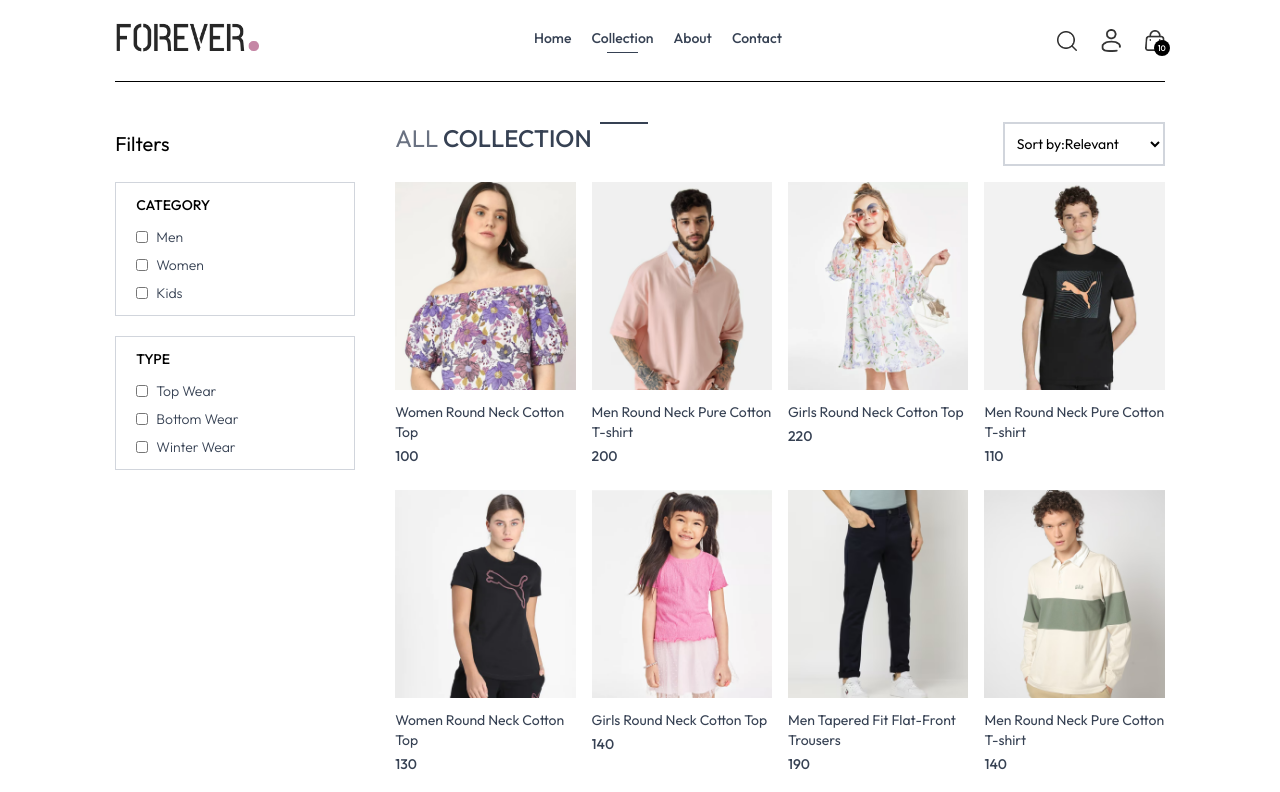
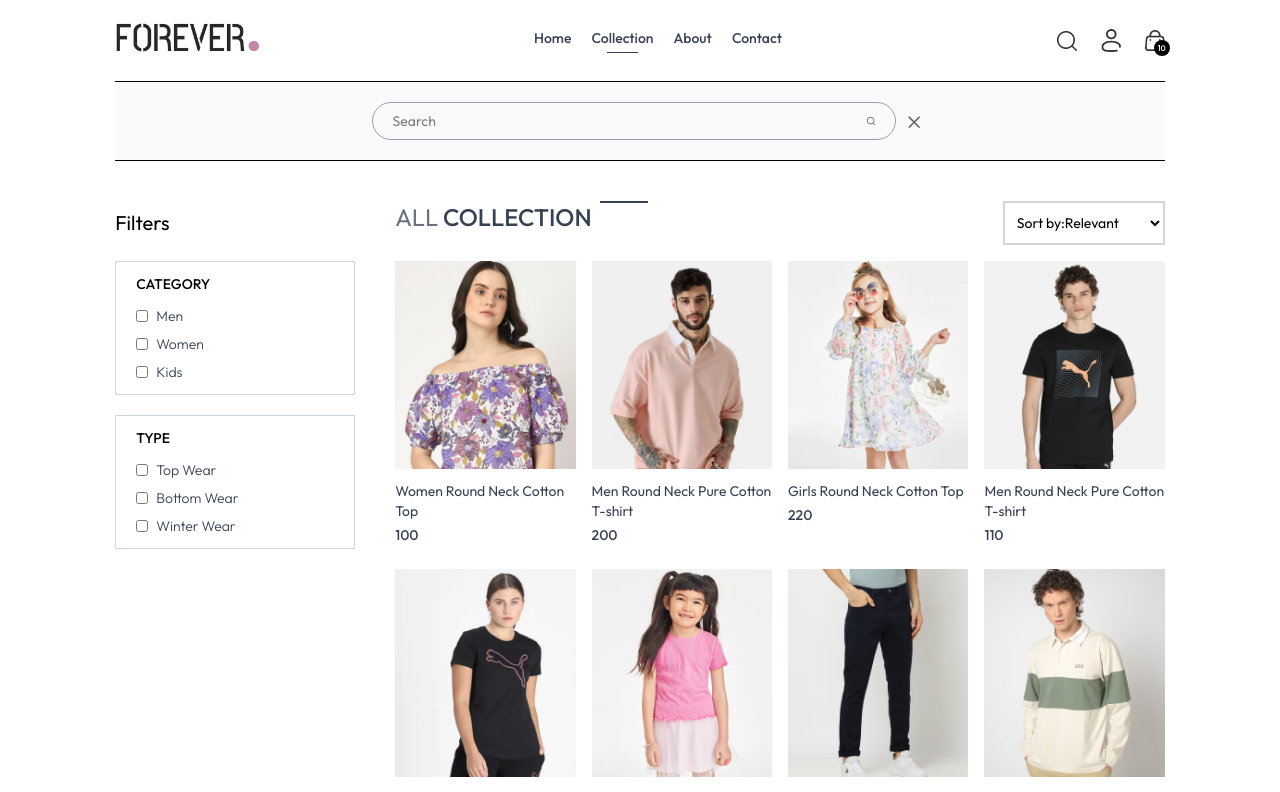
Before and after one commit to Priyank-211/E-commerseWeb, a React (Vite) app in the folder frontend/: page /collection in a window 1280 px wide. Shown: the top 792 px of the page. Built offline with nearby package versions, Linux system fonts and the light colour scheme.

Commit message:
search bar completed

```diff
--- a/frontend/src/App.jsx
+++ b/frontend/src/App.jsx
@@ -11,6 +11,7 @@
 import Navbar from './components/Navbar';
 import Footer from './components/Footer';
 import Collection from './pages/Collection';
+import SearchBar from './components/SearchBar';
 
 const App = () => {
   return (
@@ -18,6 +19,7 @@
       <h1></h1>
       <div className="px-4 sm:[5vh] md:px-[7vw] lg:px-[9vw]">
         <Navbar />
+        <SearchBar />
         <Routes>
           <Route path="/" element={<Home />} />
           <Route path="/about" element={<About />} />
--- a/frontend/src/components/Navbar.jsx
+++ b/frontend/src/components/Navbar.jsx
@@ -1,9 +1,12 @@
 import { assets } from '../assets/assets.js';
 import { Link, NavLink } from 'react-router-dom';
 import { useState } from 'react';
+import { useContext } from 'react';
+import { ShopContext } from '../context/ShopContext';
 
 const Navbar = () => {
   const [visible, setvisible] = useState(false);
+  const { setShowSearch } = useContext(ShopContext);
   return (
     <div className="flex items-center justify-between py-5 font-medium">
       <Link to="/">
@@ -28,7 +31,12 @@
         </NavLink>
       </ul>
       <div className="flex items-center gap-6">
-        <img className="w-5 cursor-pointer" src={assets.search_icon} alt="" />
+        <img
+          className="w-5 cursor-pointer"
+          src={assets.search_icon}
+          alt=""
+          onClick={() => setShowSearch(true)}
+        />
         <div className="group relative ">
           <img
             className="w-5 cursor-pointer"
--- /dev/null
+++ b/frontend/src/components/SearchBar.jsx
@@ -0,0 +1,43 @@
+import React, { useContext, useState } from 'react';
+import { ShopContext } from '../context/ShopContext';
+import { assets } from '../assets/assets';
+import { useLocation } from 'react-router-dom';
+import { useEffect } from 'react';
+
+const SearchBar = () => {
+  const { search, setSearch, showSearch, setShowSearch } =
+    useContext(ShopContext);
+  const [visible, setvisible] = useState(false);
+  const location = useLocation();
+
+  useEffect(() => {
+    if (location.pathname.includes('collection') && showSearch) {
+      setvisible(true);
+    } else {
+      setvisible(false);
+    }
+  }, [location]);
+
+  return showSearch && visible ? (
+    <div className="border-t  bg-gray-50 text-center">
+      <div className="inline-flex items-center justify-center border border-gray-400 px-5 py-2 my-5 mx-3 rounded-full w-3/4 sm:w-1/2 ">
+        <input
+          type="text"
+          placeholder="Search"
+          className="flex-1 outline-none bg-inherit text-sm"
+          value={search}
+          onChange={(e) => setSearch(e.target.value)}
+        />
+        <img className="w-2" src={assets.search_icon} alt="" />
+      </div>
+      <img
+        src={assets.cross_icon}
+        alt=""
+        className="inline w-3 cursor-pointer"
+        onClick={() => setShowSearch(false)}
+      />
+    </div>
+  ) : null;
+};
+
+export default SearchBar;
--- a/frontend/src/context/ShopContext.jsx
+++ b/frontend/src/context/ShopContext.jsx
@@ -1,4 +1,4 @@
-import { createContext } from 'react';
+import { createContext, useState } from 'react';
 import { products } from '../assets/assets';
 
 export const ShopContext = createContext();
@@ -6,12 +6,20 @@
 const ShopContextProvider = (props) => {
   const currrency = '$';
   const delivery_Fee = 10;
+  const [search, setSearch] = useState('');
+  const [showSearch, setShowSearch] = useState(true);
 
   const value = {
     products,
     currrency,
     delivery_Fee,
+    search,
+    setSearch,
+    showSearch,
+    setShowSearch,
   };
-  return <ShopContext.Provider value={value}>{props.children}</ShopContext.Provider>;
+  return (
+    <ShopContext.Provider value={value}>{props.children}</ShopContext.Provider>
+  );
 };
 export default ShopContextProvider;
--- a/frontend/src/pages/Collection.jsx
+++ b/frontend/src/pages/Collection.jsx
@@ -7,7 +7,7 @@
 import { useEffect } from 'react';
 import Productitem from '../components/Productitem.jsx';
 const Collection = () => {
-  const { products } = useContext(ShopContext);
+  const { products, search, showSearch } = useContext(ShopContext);
   const [showFilter, setshowFilter] = useState(false);
   const [filterProducts, setFilterProducts] = useState([]);
   const [category, setcategory] = useState([]);
@@ -31,6 +31,11 @@
   };
   const applyFiltres = () => {
     let productsCopy = products.slice();
+    if (showSearch && search) {
+      productsCopy = productsCopy.filter((item) =>
+        item.name.toLowerCase().includes(search.toLowerCase()),
+      );
+    }
     if (category.length > 0) {
       productsCopy = productsCopy.filter((item) =>
         category.includes(item.category),
@@ -62,7 +67,7 @@
 
   useEffect(() => {
     applyFiltres();
-  }, [category, Subcategory]);
+  }, [category, Subcategory, search, showSearch]);
   useEffect(() => {
     sortProduct();
   }, [sortType]);
```
